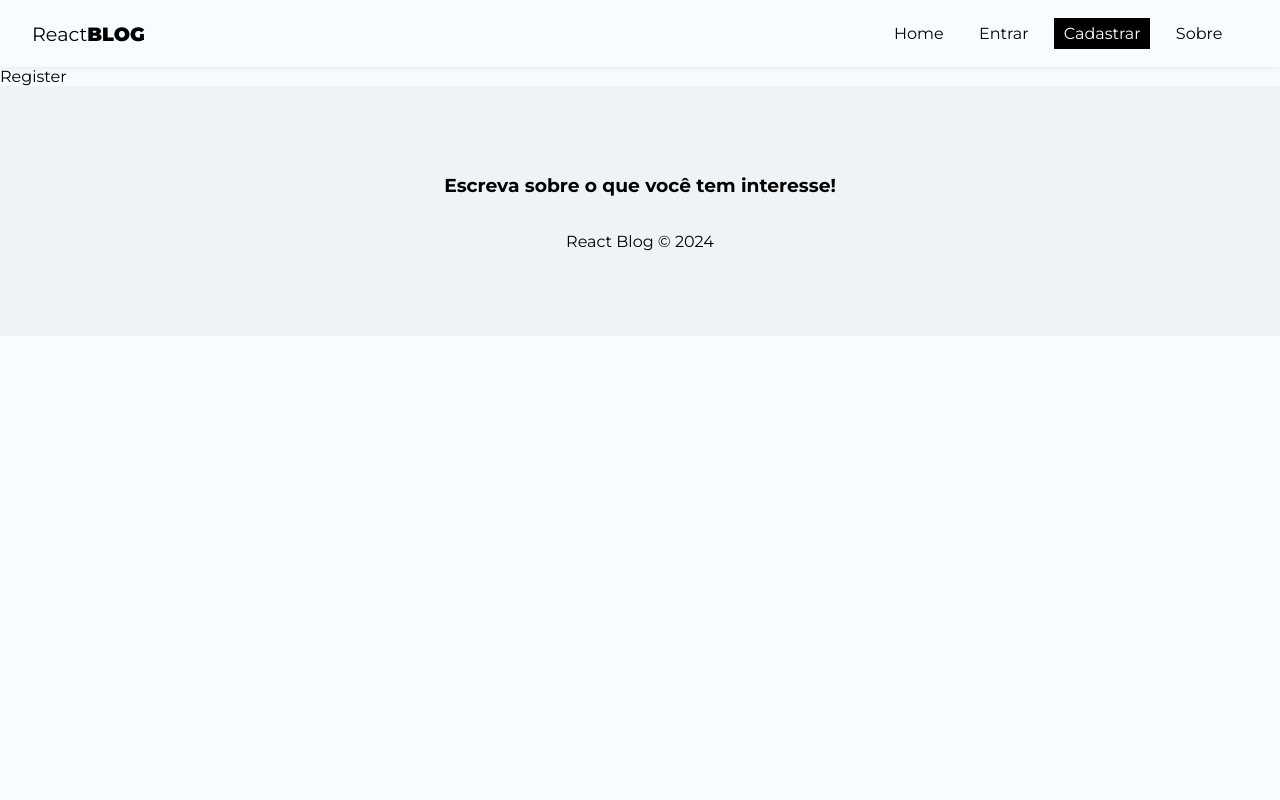
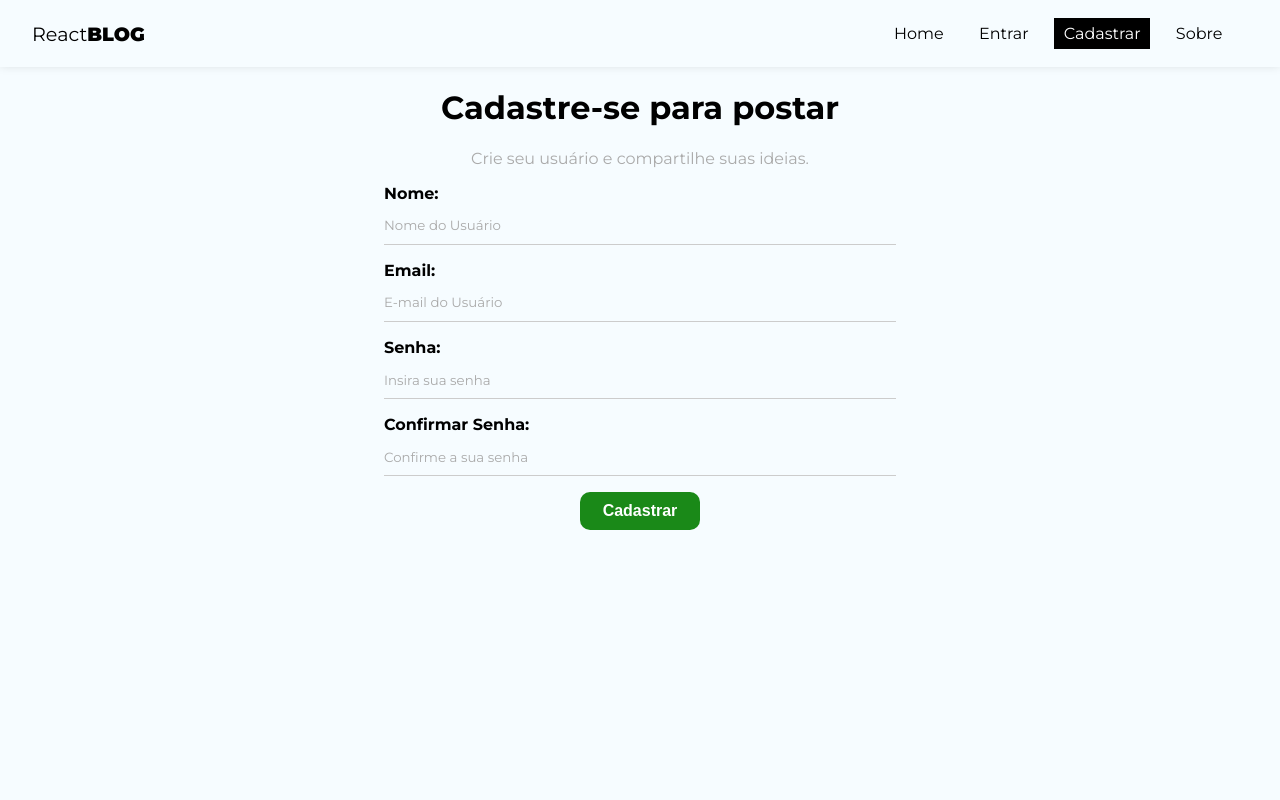
Before and after one commit to AndreMicael/blog-react, a React (Create React App) app: page /register in a window 1280 px wide. Shown: the top 800 px of the page. Built offline with nearby package versions, Linux system fonts and the light colour scheme.

Commit message:
Hooks created on register page

```diff
--- a/src/pages/Register/Register.module.css
+++ b/src/pages/Register/Register.module.css
@@ -0,0 +1,7 @@
+.register {
+    text-align: center;
+  }
+
+  .register p {
+    color: #aaa;
+  }
--- a/src/pages/Register/index.jsx
+++ b/src/pages/Register/index.jsx
@@ -1,9 +1,86 @@
 import styles from './Register.module.css';
-
+import { useState,useEffect } from 'react';
 
 const Register = () => {
+
+  const [displayName, setDisplayName] = useState('');
+  const [email, setEmail] = useState('');
+  const [password,setPassword] = useState('');
+  const [confirmPassword, setConfirmPassword] = useState('');
+  const [error,setError] = useState('');
+
+  const handleSubmit = (e) => {
+    e.preventDefault();
+
+    setError("");
+
+    const user = {
+      displayName,
+      email,
+      password
+    }
+
+    if (password !== confirmPassword) {
+      setError("As senhas precisam ser iguais")
+      return
+    }
+
+    console.log(user)
+
+  }
+
   return (
-    <div>Register</div>
+    <div className={styles.register}>
+      <h1>Cadastre-se para postar</h1>
+      <p>Crie seu usuário e compartilhe suas ideias.</p>
+      <form className='container' onSubmit={handleSubmit}>
+        <label>
+          <span>Nome:</span>
+          <input
+          type="text"
+          name='displayName'
+          required
+          placeholder='Nome do Usuário'
+          value={displayName}
+          onChange={(e)=> setDisplayName(e.target.value)}/>
+        </label>
+
+        <label>
+          <span>Email:</span>
+          <input
+          type="email"
+          name='email'
+          required
+          placeholder='E-mail do Usuário'
+          value={email}
+          onChange={(e)=> setEmail(e.target.value)}/>
+        </label>
+
+        <label>
+          <span>Senha:</span>
+          <input
+          type="password"
+          name='password'
+          required
+          placeholder='Insira sua senha'
+          value={password}
+          onChange={(e)=> setPassword(e.target.value)}/>
+        </label>
+        <label>
+          <span>Confirmar Senha:</span>
+          <input
+          type="password"
+          name='repeatPassword'
+          required
+          placeholder='Confirme a sua senha '
+          value={confirmPassword}
+          onChange={(e)=> setConfirmPassword(e.target.value)}/>
+        </label>
+        <button className='btn'>Cadastrar</button>
+        {error && <p className='error'>{error}</p>}
+      </form>
+
+    </div>
   )
 }
 
```
